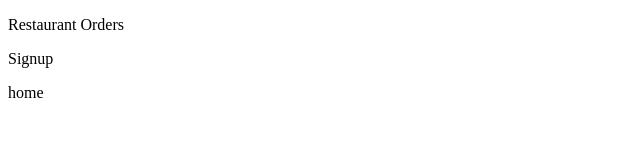
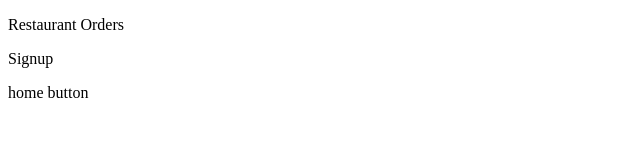
Before and after one commit to Amrit-Dhakal/JavaScript-Website, a plain HTML site: page index.html in a window 1280 px wide. Shown: the full height of the page, 0-640 px from the left. Drawn offline with Linux system fonts and the light colour scheme.

Commit message:
changed as home button

```diff
--- a/index.html
+++ b/index.html
@@ -8,6 +8,6 @@
 <body>
     <p>Restaurant Orders</p>
     <p>Signup</p>
-    <p>home</p>
+    <p>home button</p>
 </body>
 </html>
```
